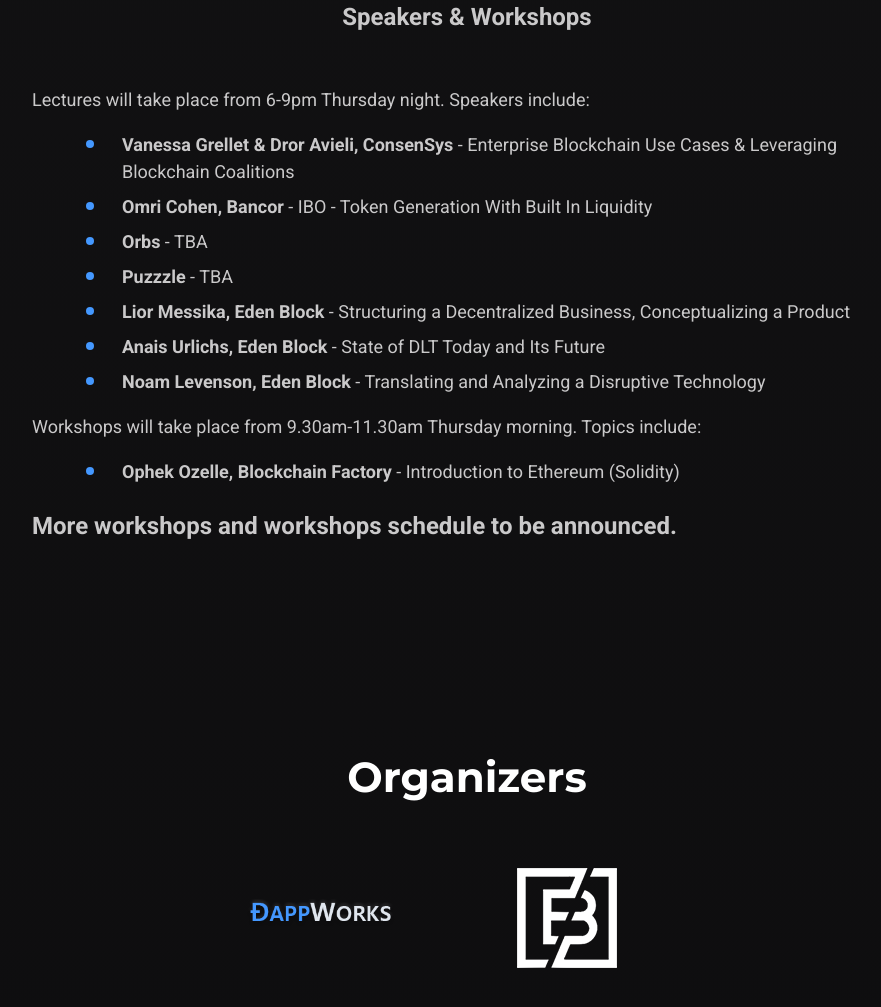
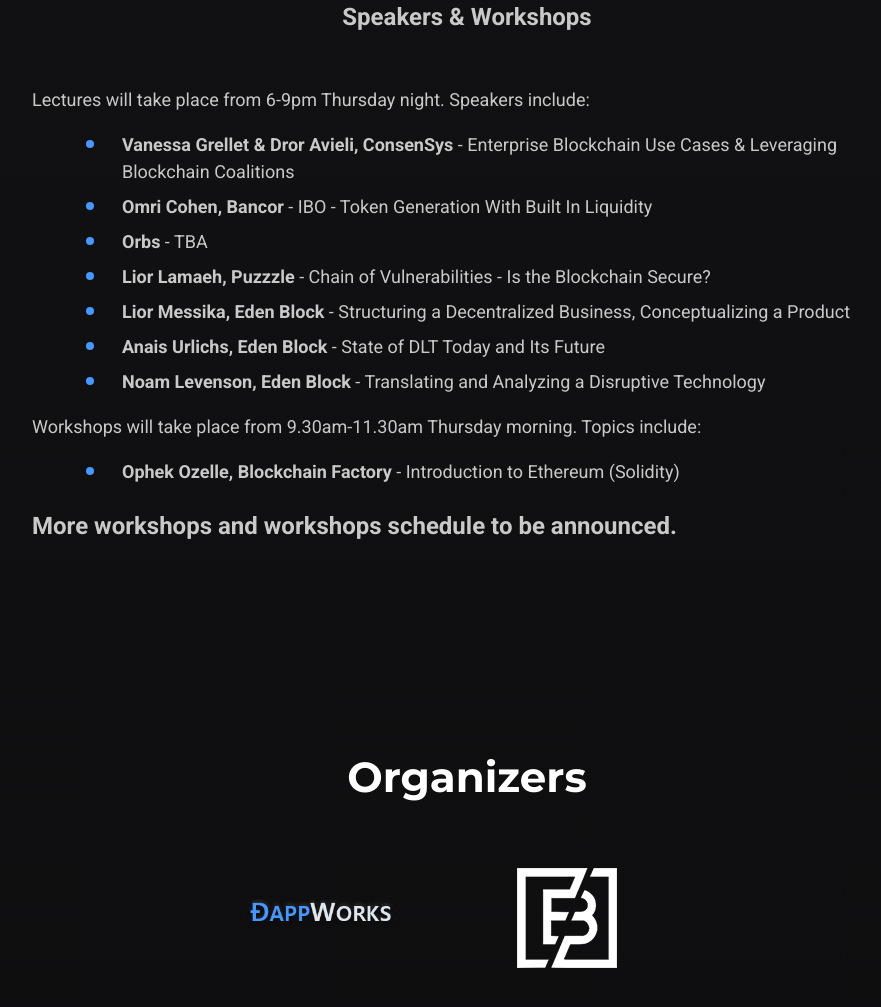
Before and after one commit to DappWorks/Dappathon, a website: page dappathon.html in a window 1280 px wide. Shown: the part 3614-4621 px from the top of the page, without its empty margins (173-1054 px from the left). Drawn offline with Linux system fonts and the light colour scheme; some packages are replaced by stand-ins of ours.

Commit message:
Update Puzzzle presentation topic

```diff
--- a/dappathon.html
+++ b/dappathon.html
@@ -746,7 +746,7 @@
                 <b>Orbs</b> - TBA
               </li>
               <li>
-                <b>Puzzzle</b> - TBA
+                <b>Lior Lamaeh, Puzzzle</b> - Chain of Vulnerabilities - Is the Blockchain Secure?
               </li>
               <li>
                 <b>Lior Messika, Eden Block</b> - Structuring a Decentralized Business, Conceptualizing a Product
```
